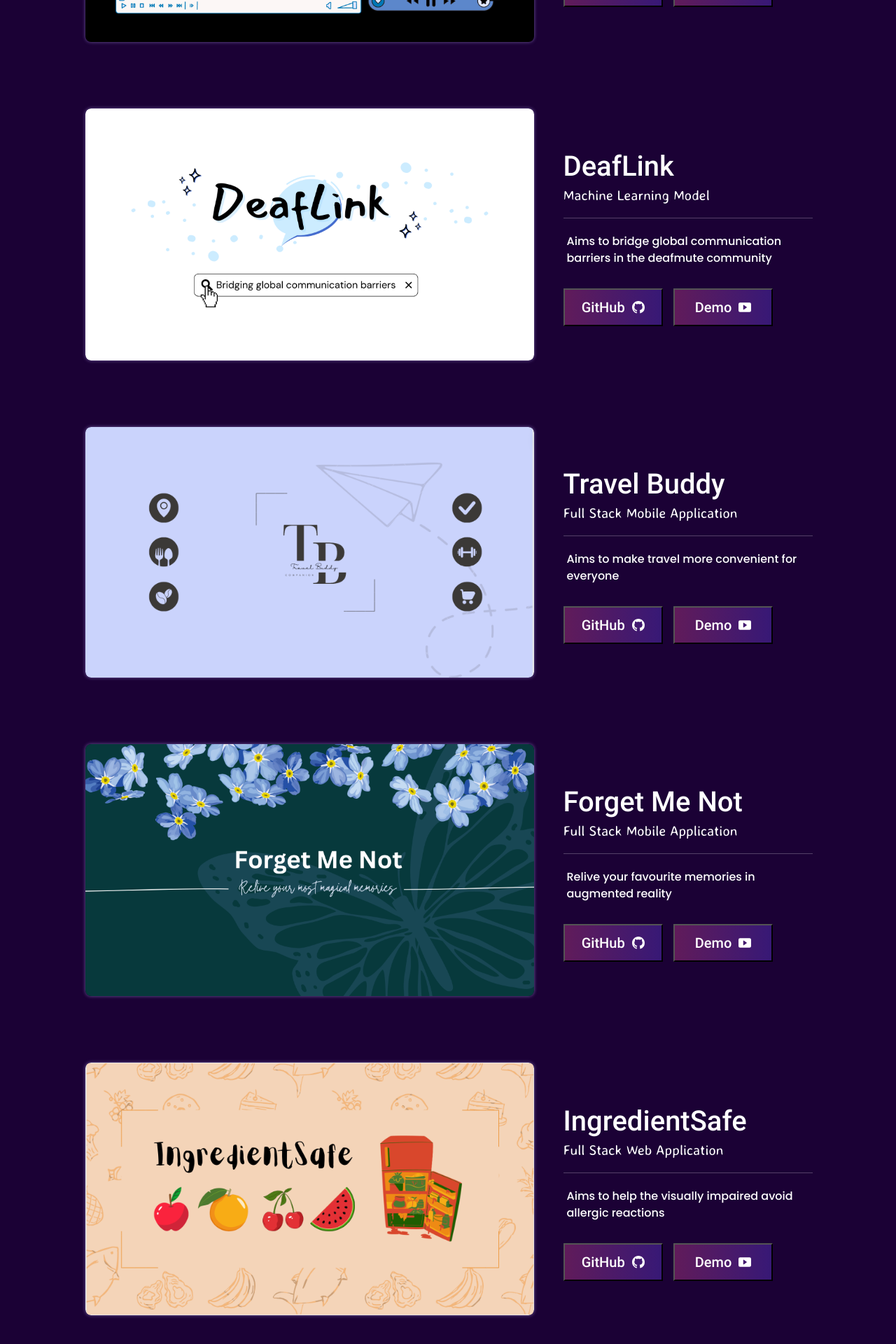
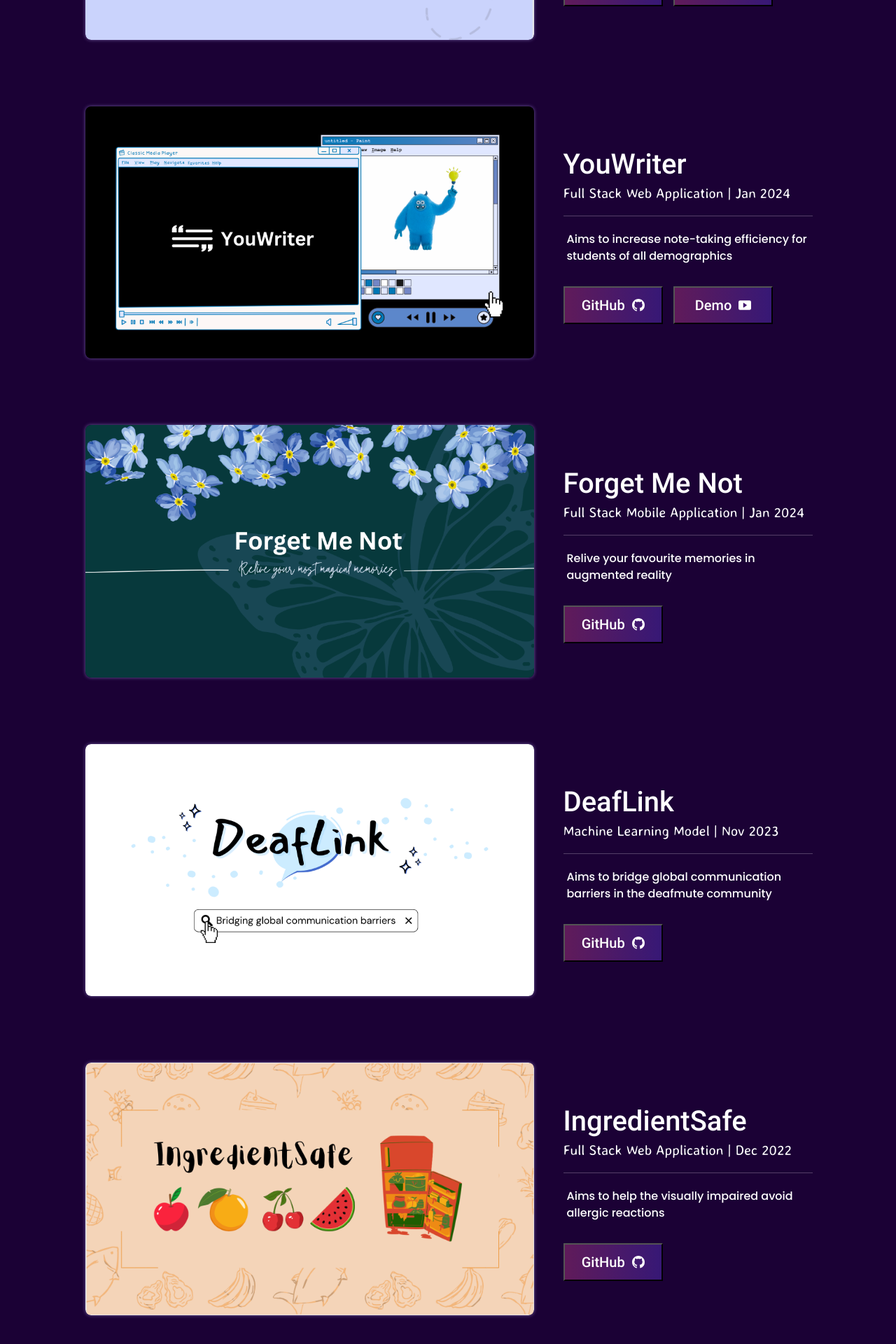
Before and after one commit to yiyan023/Personal-Website, a React (Create React App) app: page /projects in a window 1280 px wide. Shown: the part 576-2496 px from the top of the page at 70% size. Built offline with nearby package versions, Linux system fonts and the light colour scheme.

Commit message:
Added Animations for Project Section
Onto details + footer section

```diff
--- a/src/App.css
+++ b/src/App.css
@@ -852,6 +852,10 @@
 	background-color: #1b0135;
   }
 
+  .projects .introduction {
+	text-align: center;
+  }
+
   .projects h1 {
 	text-align: center;
 	color: #a08bfd;
--- a/src/components/Portfolio.js
+++ b/src/components/Portfolio.js
@@ -1,4 +1,7 @@
-import React from 'react'
+import { React, useEffect } from 'react'
+import AOS from 'aos'
+import 'aos/dist/aos.css';
+
 import YouWriter from './projects/YouWriter'
 import DeafLink from './projects/DeafLink'
 import TravelBuddy from './projects/TravelBuddy'
@@ -6,13 +9,17 @@ import ForgetMeNot from './projects/ForgetMeNot'
 import IngredientSafe from './projects/IngredientSafe'
 
 const Portfolio = () => {
+	useEffect(() => {
+		AOS.init();
+	}, [])
+
 	return (
 		<div className='projects'>
-		<h1>Projects</h1>
+			<h1 data-aos="fade-in" data-aos-duration="1000" data-aos-delay="500">Projects</h1>
+			<TravelBuddy />
 			<YouWriter />
+			<ForgetMeNot />
 			<DeafLink />
-		<TravelBuddy />
-		<ForgetMeNot />
 			<IngredientSafe />
 		</div>
 	)
--- a/src/components/projects/DeafLink.js
+++ b/src/components/projects/DeafLink.js
@@ -1,5 +1,8 @@
+import { React, useEffect } from 'react'
 import { Container, Col, Row } from 'react-bootstrap'
-import { Github, PlayBtnFill } from 'react-bootstrap-icons'
+import { Github } from 'react-bootstrap-icons'
+import AOS from 'aos'
+import 'aos/dist/aos.css';
 
 import DeafLinkImg from '../../assets/projects/deaflink.png'
 import Python from '../../assets/python.png'
@@ -7,11 +10,15 @@ import OpenCV from '../../assets/opencv.png'
 import ScikitLearn from '../../assets/scikit-learn.png'
 
 const DeafLink = () => {
+	useEffect(() => {
+		AOS.init();
+	}, [])
+
 	return (
 		<div className='project'>
 			<Container className=''>
 				<Row className='align-items-center justify-content-center'>
-				<Col xs={12} md={10} xl={7} className='project-image'>
+					<Col xs={12} md={10} xl={7} className='project-image' data-aos="fade-up" data-aos-duration="1000" data-aos-delay="600" data-aos-anchor-plaement="center-center">
 						<div className='image-container'>
 							<img className="project-banner" src={DeafLinkImg} />
 						</div>
@@ -32,18 +39,14 @@ const DeafLink = () => {
 								</Container>
 							</div>
 					</Col>
-				<Col xs={12} md={10} xl={4} className='project-description text-center text-xl-start justify-content-center'>
+					<Col xs={12} md={10} xl={4} className='project-description text-center text-xl-start justify-content-center' data-aos="fade-up" data-aos-duration="500" data-aos-delay="900" data-aos-anchor-plaement="center-center">
 						<h2>DeafLink</h2>
-					<h3>Machine Learning Model</h3>
+						<h3>Machine Learning Model | Nov 2023</h3>
 						<hr />
 						<p>Aims to bridge global communication barriers in the deafmute community</p>
-					<button onClick={() => window.location.href = "https://github.com/yiyan023/YouWriter"}>
+						<button onClick={() => window.location.href = "https://github.com/yiyan023/DeafLink"}>
 							GitHub
 							<Github className="social-icons" size={18}/>
-					</button>
-					<button onClick={() => window.location.href = "https://drive.google.com/file/d/19wz9ZFHrJbSOO6o8WEhHr_qE1zhK1pAO/view?usp=sharing"}>
-						Demo
-						<PlayBtnFill className="social-icons" size={18}/>
 						</button>
 					</Col>
 				</Row>
--- a/src/components/projects/ForgetMeNot.js
+++ b/src/components/projects/ForgetMeNot.js
@@ -1,6 +1,8 @@
-import React from 'react'
+import { React , useEffect }from 'react'
 import { Container, Col, Row } from 'react-bootstrap'
-import { Github, PlayBtnFill } from 'react-bootstrap-icons'
+import { Github } from 'react-bootstrap-icons'
+import AOS from 'aos'
+import 'aos/dist/aos.css';
 
 import FMNImg from '../../assets/projects/forgetmenot.png'
 import Flutter from '../../assets/flutter.png'
@@ -9,11 +11,15 @@ import Flask from '../../assets/flask.png'
 import MongoDB from '../../assets/mongodb.png'
 
 const ForgetMeNot = () => {
+	useEffect(() => {
+		AOS.init();
+	}, [])
+
 	return (
 		<div className='project'>
 			<Container >
 				<Row className='align-items-center justify-content-center'>
-				<Col xs={12} md={10} xl={7} className='project-image'>
+					<Col xs={12} md={10} xl={7} className='project-image' data-aos="fade-up" data-aos-duration="1000" data-aos-delay="600" data-aos-anchor-plaement="center-center">
 						<div className='image-container'>
 							<img className="project-banner" src={FMNImg} />
 						</div>
@@ -35,18 +41,14 @@ const ForgetMeNot = () => {
 								</Container>
 							</div>
 					</Col>
-				<Col xs={12} md={10} xl={4} className='project-description text-center text-xl-start justify-content-center'>
+					<Col xs={12} md={10} xl={4} className='project-description text-center text-xl-start justify-content-center' data-aos="fade-up" data-aos-duration="500" data-aos-delay="900" data-aos-anchor-plaement="center-center">
 						<h2>Forget Me Not</h2>
-					<h3>Full Stack Mobile Application</h3>
+						<h3>Full Stack Mobile Application | Jan 2024</h3>
 						<hr  />
 						<p>Relive your favourite memories in augmented reality</p>
-					<button onClick={() => window.location.href = "https://github.com/yiyan023/YouWriter"}>
+						<button onClick={() => window.location.href = "hhttps://github.com/yiyan023/Forget-Me-Not"}>
 							GitHub
 							<Github className="social-icons" size={18}/>
-					</button>
-					<button onClick={() => window.location.href = "https://drive.google.com/file/d/19wz9ZFHrJbSOO6o8WEhHr_qE1zhK1pAO/view?usp=sharing"}>
-						Demo
-						<PlayBtnFill className="social-icons" size={18}/>
 						</button>
 					</Col>
 				</Row>
--- a/src/components/projects/IngredientSafe.js
+++ b/src/components/projects/IngredientSafe.js
@@ -1,6 +1,8 @@
-import React from 'react'
+import { React, useEffect }from 'react'
 import { Container, Col, Row } from 'react-bootstrap'
-import { Github, PlayBtnFill } from 'react-bootstrap-icons'
+import { Github  } from 'react-bootstrap-icons'
+import AOS from 'aos'
+import 'aos/dist/aos.css';
 
 import ISImg from '../../assets/projects/ingredientsafe.png'
 import JavaScript from '../../assets/javascript.png'
@@ -9,11 +11,15 @@ import OpenCV from '../../assets/opencv.png'
 import Flask from '../../assets/flask.png'
 
 const IngredientSafe = () => {
+	useEffect(() => {
+		AOS.init();
+	}, [])
+
 	return (
 		<div className='project'>
 			<Container >
 				<Row className='align-items-center justify-content-center'>
-				<Col xs={12} md={10} xl={7} className='project-image'>
+					<Col xs={12} md={10} xl={7} className='project-image' data-aos="fade-up" data-aos-duration="1000" data-aos-delay="600" data-aos-anchor-plaement="center-center">
 						<div className='image-container'>
 							<img className="project-banner" src={ISImg} />
 						</div>
@@ -35,18 +41,14 @@ const IngredientSafe = () => {
 								</Container>
 							</div>
 					</Col>
-				<Col xs={12} md={10} xl={4} className='project-description text-center text-xl-start justify-content-center'>
+					<Col xs={12} md={10} xl={4} className='project-description text-center text-xl-start justify-content-center' data-aos="fade-up" data-aos-duration="500" data-aos-delay="900" data-aos-anchor-plaement="center-center">
 						<h2>IngredientSafe</h2>
-					<h3>Full Stack Web Application</h3>
+						<h3>Full Stack Web Application | Dec 2022</h3>
 						<hr />
 						<p>Aims to help the visually impaired avoid allergic reactions</p>
-					<button onClick={() => window.location.href = "https://github.com/yiyan023/YouWriter"}>
+						<button onClick={() => window.location.href = "https://github.com/yiyan023/IngredientSafe"}>
 							GitHub
 							<Github className="social-icons" size={18}/>
-					</button>
-					<button onClick={() => window.location.href = "https://drive.google.com/file/d/19wz9ZFHrJbSOO6o8WEhHr_qE1zhK1pAO/view?usp=sharing"}>
-						Demo
-						<PlayBtnFill className="social-icons" size={18}/>
 						</button>
 					</Col>
 				</Row>
--- a/src/components/projects/TravelBuddy.js
+++ b/src/components/projects/TravelBuddy.js
@@ -1,19 +1,24 @@
-import React from 'react'
+import { React, useEffect }from 'react'
 import { Container, Col, Row } from 'react-bootstrap'
 import { Github, PlayBtnFill } from 'react-bootstrap-icons'
+import AOS from 'aos'
+import 'aos/dist/aos.css';
 
 import TravelBuddyImg from '../../assets/projects/travelbuddy.png'
 import JavaScript from '../../assets/javascript.png'
 import ReactJS from '../../assets/react.png'
 import RestAPI from '../../assets/restapi.png'
 
+const TravelBuddy = () => {
+	useEffect(() => {
+		AOS.init();
+	}, [])
 
-const TravelBuddy = () => {
 	return (
 		<div className='project'>
 			<Container className=''>
 				<Row className='align-items-center justify-content-center'>
-				<Col xs={12} md={10} xl={7} className='project-image'>
+					<Col xs={12} md={10} xl={7} className='project-image' data-aos="fade-up" data-aos-duration="1000" data-aos-delay="600" data-aos-anchor-plaement="center-center">
 						<div className='image-container'>
 							<img className="project-banner" src={TravelBuddyImg} />
 						</div>
@@ -34,12 +39,12 @@ const TravelBuddy = () => {
 								</Container>
 							</div>
 					</Col>
-				<Col xs={12} md={10} xl={4} className='project-description text-center text-xl-start justify-content-center'>
+					<Col xs={12} md={10} xl={4} className='project-description text-center text-xl-start justify-content-center' data-aos="fade-up" data-aos-duration="500" data-aos-delay="900" data-aos-anchor-plaement="center-center">
 						<h2>Travel Buddy</h2>
-					<h3>Full Stack Mobile Application</h3>
+						<h3>Full Stack Mobile Application | Feb 2024</h3>
 						<hr />
 						<p>Aims to make travel more convenient for everyone</p>
-					<button onClick={() => window.location.href = "https://github.com/yiyan023/YouWriter"}>
+						<button onClick={() => window.location.href = "https://github.com/yiyan023/Travel-Buddy"}>
 							GitHub
 							<Github className="social-icons" size={18}/>
 						</button>
--- a/src/components/projects/YouWriter.js
+++ b/src/components/projects/YouWriter.js
@@ -1,6 +1,8 @@
-import React from 'react'
+import { React, useEffect } from 'react'
 import { Container, Col, Row } from 'react-bootstrap'
 import { Github, PlayBtnFill } from 'react-bootstrap-icons'
+import AOS from 'aos'
+import 'aos/dist/aos.css';
 
 import YouWriterImg from '../../assets/projects/youwriter.png'
 import JavaScript from '../../assets/javascript.png'
@@ -10,11 +12,16 @@ import Flask from '../../assets/flask.png'
 import MongoDB from '../../assets/mongodb.png'
 
 const YouWriter = () => {
+
+	useEffect(() => {
+		AOS.init();
+	}, [])
+
 	return (
 		<div className='project'>
 			<Container className=''>
 				<Row className='align-items-center justify-content-center'>
-				<Col xs={12} md={10} xl={7} className='project-image'>
+					<Col xs={12} md={10} xl={7} className='project-image' data-aos="fade-up" data-aos-duration="1000" data-aos-delay="600" data-aos-anchor-plaement="center-center">
 						<div className='image-container'>
 							<img className="project-banner" src={YouWriterImg} />
 						</div>
@@ -37,9 +44,9 @@ const YouWriter = () => {
 								</Container>
 							</div>
 					</Col>
-				<Col xs={12} md={10} xl={4} className='project-description text-center text-xl-start justify-content-center'>
+					<Col xs={12} md={10} xl={4} className='project-description text-center text-xl-start justify-content-center' data-aos="fade-up" data-aos-duration="500" data-aos-delay="900" data-aos-anchor-plaement="center-center">
 						<h2>YouWriter</h2>
-					<h3>Full Stack Web Application</h3>
+						<h3>Full Stack Web Application | Jan 2024</h3>
 						<hr />
 						<p>Aims to increase note-taking efficiency for students of all demographics</p>
 						<button onClick={() => window.location.href = "https://github.com/yiyan023/YouWriter"}>
```
Also changed, not shown: src/components/Footer.js (added, +9 -0 lines). Lines whose indentation alone changed are shown as unchanged.
